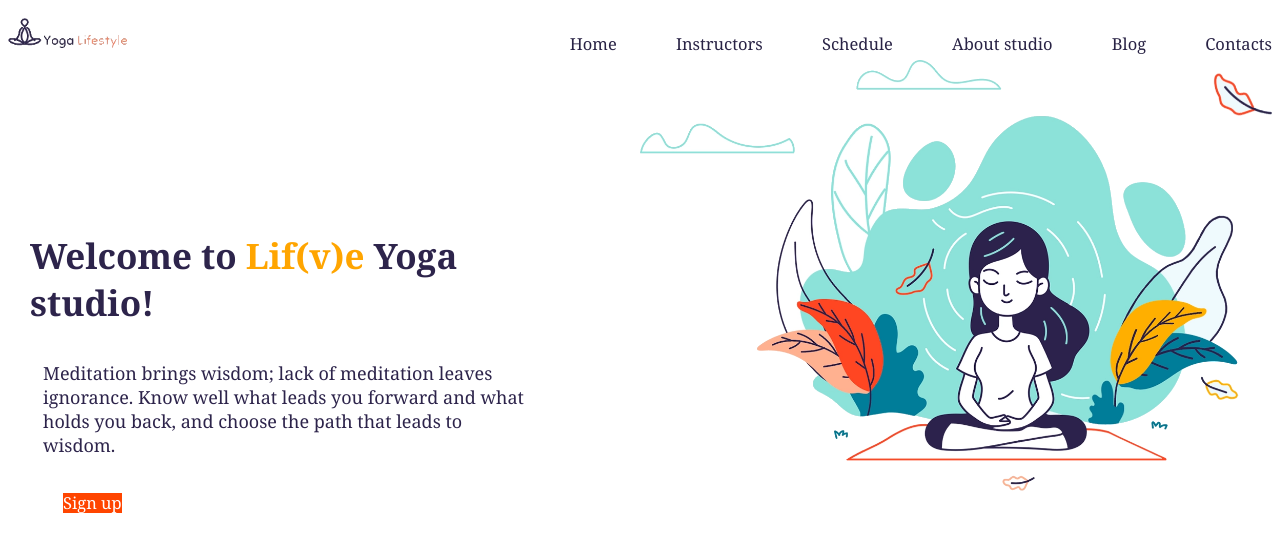
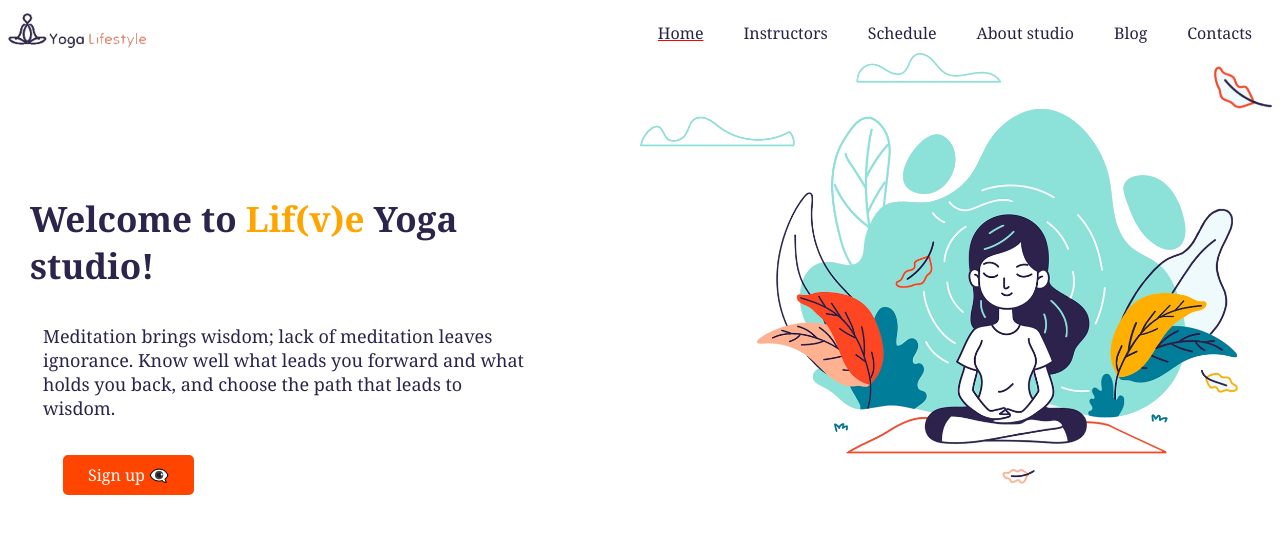
Before and after one commit to zazeli/New-folder, a website: page index.html in a window 1280 px wide. Drawn offline with Linux system fonts and the light colour scheme.

Commit message:
Navigation buttons

```diff
--- a/index.html
+++ b/index.html
@@ -18,25 +18,36 @@
         header{
             display: inline-block;
             width: 100%;
-            margin-top: 10px;
+            margin-top: 5px;
         }
         header>img{
             float: left;
-            height: 30px;
+            height: 35px;
+
         }
         nav{
-            margin-top: 15px;
+            margin-top: 5px;
             float: right;
         }
         a{
-            display: inline-block;
+
             text-decoration: none;
             color: #292345;
-            font-size: 16.5px;
+            font-size: 16px;
             line-height: 20px;
             margin-left: 55px;
+            padding-top: 5px;
+            padding-bottom: 5px;
+            padding-left: 20px;
+            padding-right: 20px;
+            float: left;
+            border-radius: 5px ;
+
 
         }
+        a+a{margin-left: 0px;
+        }
+
         section{
             display: inline-block;
             width: 100%;
@@ -45,7 +56,7 @@
             float: left;
             width: 44%;
             color: #2D244B;
-            margin-top: 150px;
+            margin-top: 120px;
 
         }
         section>img{
@@ -60,15 +71,6 @@
            margin: 35px;
            font-size: 18px;
        }
-       section>a{
-           display: inline-block;
-           font-weight: 10px;
-           padding-top: 5px;
-           padding-bottom: 5px;
-           padding-right: 20px;
-           padding-left: 20px;
-           border: plum;
-       }
 
     </style>
 </head>
@@ -76,7 +78,7 @@
  <header>
      <img src="Logo.png" alt="Logo">
      <nav>
-         <a href="#">Home</a>
+         <a style="text-decoration: red underline;" href="#">Home</a>
          <a href="#">Instructors</a>
          <a href="#">Schedule</a>
          <a href="#">About studio</a>
@@ -88,7 +90,7 @@
      <div>
          <h1>Welcome to <font color="orange">Lif(v)e </font> Yoga studio! </h1>
          <p>Meditation brings wisdom; lack of meditation leaves ignorance. Know well what leads you forward and what holds you back, and choose the path that leads to wisdom.</p>
-         <a style="color: white; background-color: orangered; border: orangered;" href="#">Sign up</a>
+         <a style="color: white; background-color: orangered; border: orangered;border: solid 5px orangered;" href="#">Sign up 👁‍🗨</a>
      </div>
      <img src="yogaposeimg.png" alt="yogapose">
  </section>
```
